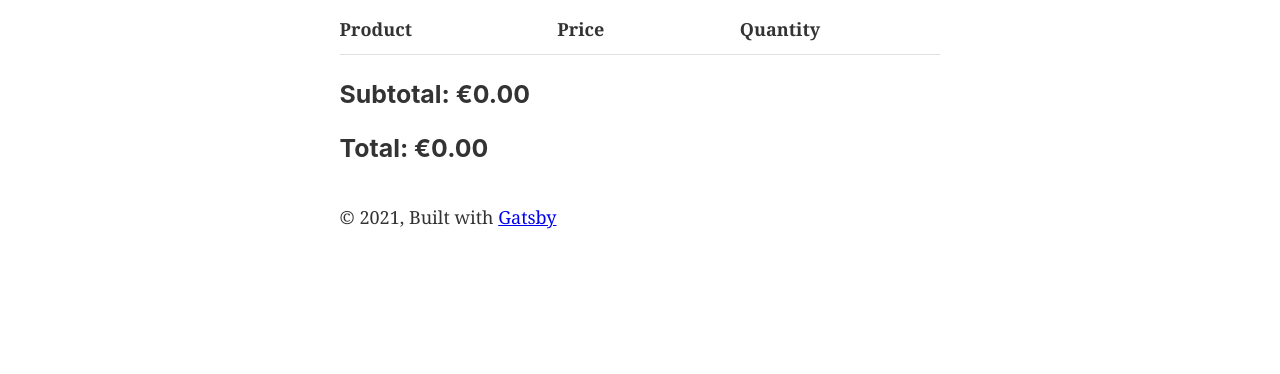
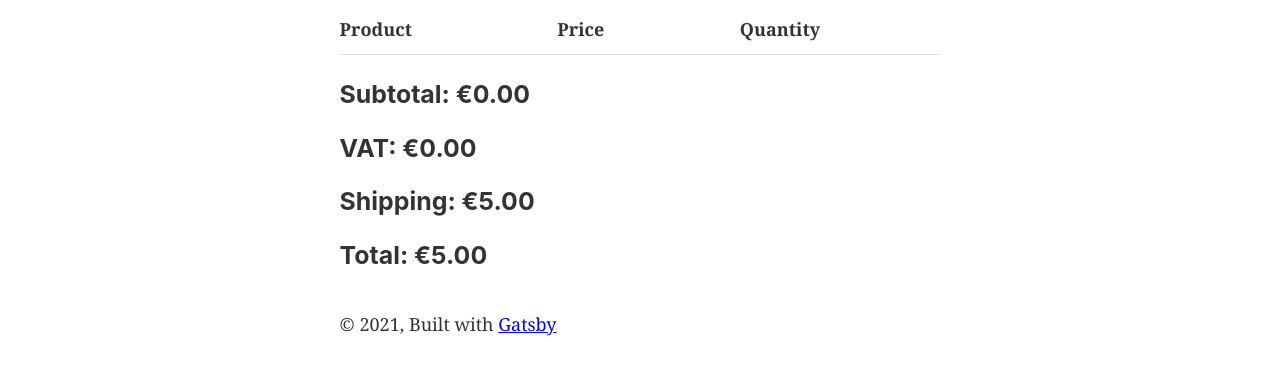
Before and after one commit to danmalmx/gatsby_strapi_ecommerce, a Gatsby site in the folder gsec_frontend/: page /cart in a window 1280 px wide. Shown: the part 178-552 px from the top of the page. Built offline with nearby package versions, Linux system fonts and the light colour scheme; Gatsby itself is replaced by a stand-in of ours.

Commit message:
Display VAT and condisitonal shipping fee on cart

```diff
--- a/gsec_frontend/src/pages/cart.js
+++ b/gsec_frontend/src/pages/cart.js
@@ -7,7 +7,10 @@ import {
   getCart,
   addToCart,
   cartSubTotal,
-  cartTotal
+  cartTotal,
+  shouldPayShippign,
+  SHIPPING_RATE,
+  TAX_RATE
 }
   from '../utils/cart';
 import { formatPrice } from "../utils/format";
@@ -58,6 +61,13 @@ export default () => {
         </tbody>
       </table>
       <h3>Subtotal: {formatPrice(cartSubTotal(cart))}</h3>
+      <h3>VAT: {formatPrice(cartSubTotal(cart) * TAX_RATE)}</h3>
+      {shouldPayShippign(cart) &&
+        <h3>Shipping: {formatPrice(SHIPPING_RATE)}</h3>
+      }
+      {!shouldPayShippign(cart) &&
+        <h3>Shipping is free</h3>
+      }
       <h3>Total: {formatPrice(cartTotal(cart))}</h3>
     </Layout>
   )
--- a/gsec_frontend/src/utils/cart.js
+++ b/gsec_frontend/src/utils/cart.js
@@ -1,5 +1,7 @@
 
-export const TAX_RATE = process.env.TAX_RATE || 0.1
+export const TAX_RATE = process.env.TAX_RATE || 0.1;
+export const FREE_SHIPPING_THRESHOLD = process.env.FREE_SHIPPING_THRESHOLD || 10000;
+export const SHIPPING_RATE = process.env.SHIPPING_RATE || 500;
 
 
 export const setCart = (cart) => {
@@ -49,9 +51,16 @@ export const cartSubTotal = (cart) => {
   return subTotal
 }
 
+export const shouldPayShippign = (cart) => {
+  const subTotal = cartSubTotal(cart);
+
+  return subTotal < FREE_SHIPPING_THRESHOLD;
+}
+
 export const cartTotal = (cart) => {
   const subTotal = cartSubTotal(cart);
-  const total = subTotal + subTotal * TAX_RATE;
+  const shipping = shouldPayShippign(cart) ? SHIPPING_RATE : 0;
+  const total = subTotal + subTotal * TAX_RATE + shipping;
 
   return Math.round(total);
 }
```
